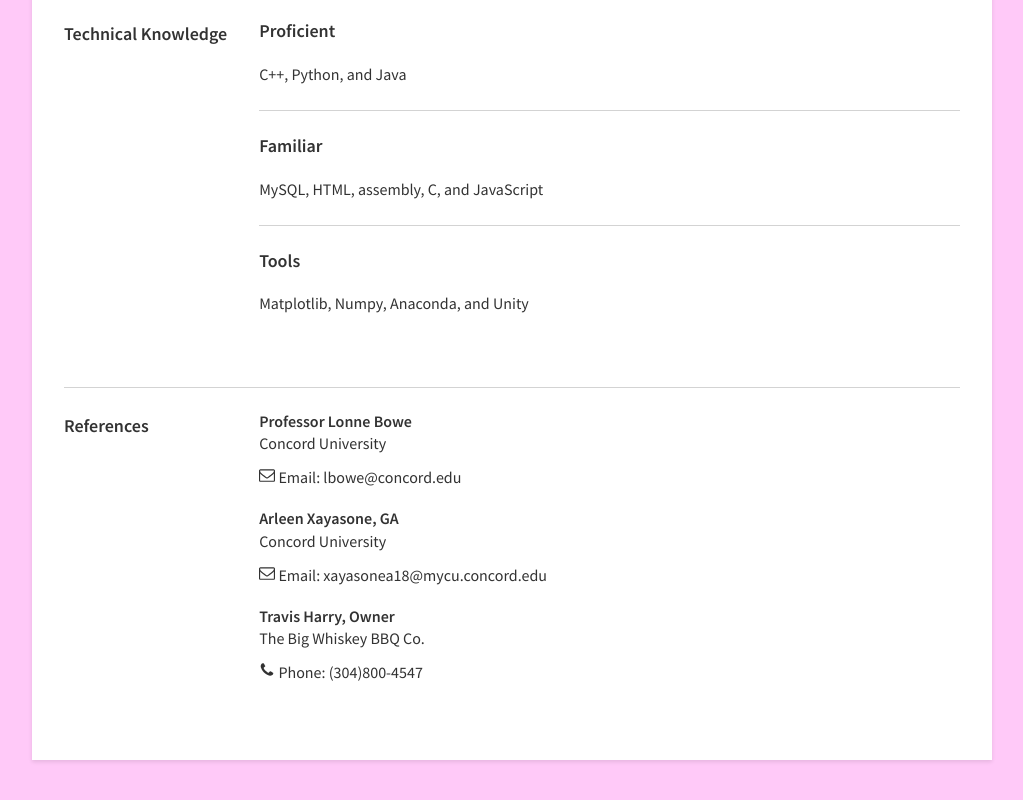
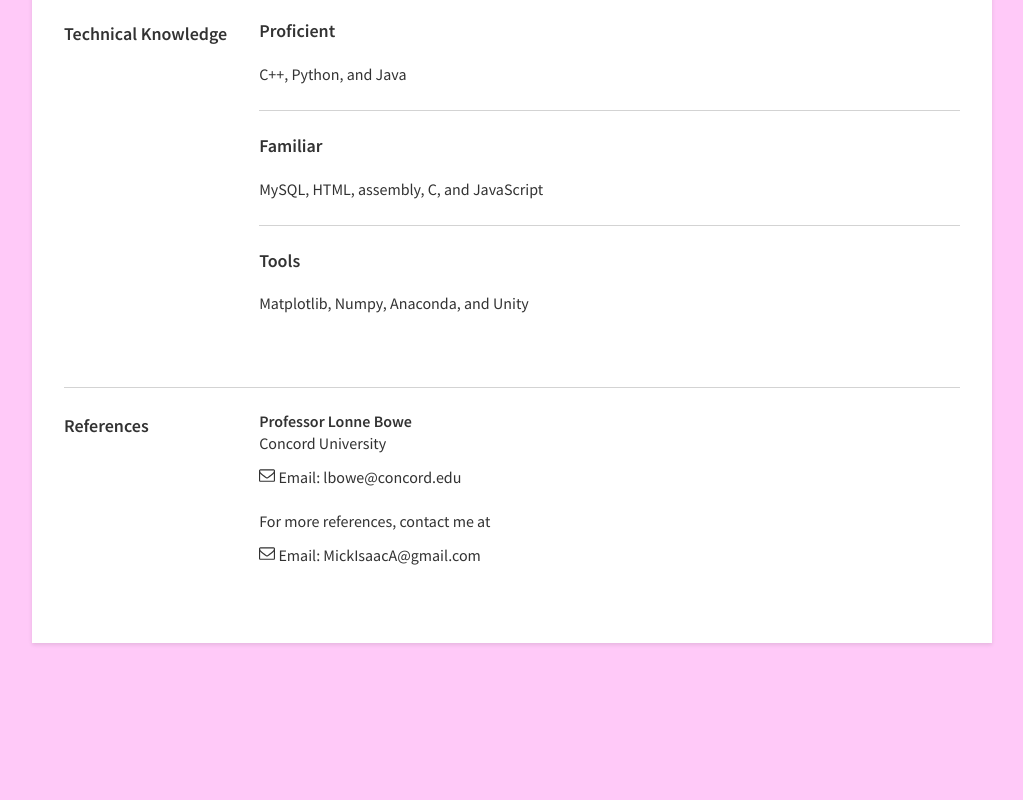
Before and after one commit to IsaacMick/IsaacMick.github.io, a plain HTML site: page index.html in a window 1280 px wide. Shown: the part 998-1798 px from the top of the page, without its empty margins (128-1151 px from the left). After the commit the page ends 1681 px from the top, so only its background shows below. Drawn offline with nearby package versions, Linux system fonts and the light colour scheme.

Commit message:
Privacy update
Because of both privacy and availability, I wanted to change the amount of references and list my MAIN reference that I feel is the best fit for my future profession.

```diff
--- a/index.html
+++ b/index.html
@@ -143,21 +143,12 @@
                     </div>
                 </div> <!-- end links -->
 
-                <div class="jobCompany">Arleen Xayasone, GA</div>
-                <div class="jobTitle">Concord University</div>
+
+                <div class="jobTitle">For more references, contact me at</div>
                 <div class="links">
                     <div class="linkItem">
                         <svg class="icon" viewBox="0 0 1792 1792" xmlns="http://www.w3.org/2000/svg"><path d="M1664 1504v-768q-32 36-69 66-268 206-426 338-51 43-83 67t-86.5 48.5-102.5 24.5h-2q-48 0-102.5-24.5t-86.5-48.5-83-67q-158-132-426-338-37-30-69-66v768q0 13 9.5 22.5t22.5 9.5h1472q13 0 22.5-9.5t9.5-22.5zm0-1051v-24.5l-.5-13-3-12.5-5.5-9-9-7.5-14-2.5h-1472q-13 0-22.5 9.5t-9.5 22.5q0 168 147 284 193 152 401 317 6 5 35 29.5t46 37.5 44.5 31.5 50.5 27.5 43 9h2q20 0 43-9t50.5-27.5 44.5-31.5 46-37.5 35-29.5q208-165 401-317 54-43 100.5-115.5t46.5-131.5zm128-37v1088q0 66-47 113t-113 47h-1472q-66 0-113-47t-47-113v-1088q0-66 47-113t113-47h1472q66 0 113 47t47 113z" /></svg>
-                        <a href="mailto:xayasonea18@mycu.concord.edu">Email: xayasonea18@mycu.concord.edu</a>
-                    </div>
-                </div> <!-- end links -->
-
-                <div class="jobCompany">Travis Harry, Owner</div>
-                <div class="jobTitle">The Big Whiskey BBQ Co.</div>
-                <div class="links">
-                    <div class="linkItem">
-                        <svg class="icon" viewBox="0 0 1792 1792" xmlns="http://www.w3.org/2000/svg"><path d="M1600 1240q0 27-10 70.5t-21 68.5q-21 50-122 106-94 51-186 51-27 0-53-3.5t-57.5-12.5-47-14.5-55.5-20.5-49-18q-98-35-175-83-127-79-264-216t-216-264q-48-77-83-175-3-9-18-49t-20.5-55.5-14.5-47-12.5-57.5-3.5-53q0-92 51-186 56-101 106-122 25-11 68.5-21t70.5-10q14 0 21 3 18 6 53 76 11 19 30 54t35 63.5 31 53.5q3 4 17.5 25t21.5 35.5 7 28.5q0 20-28.5 50t-62 55-62 53-28.5 46q0 9 5 22.5t8.5 20.5 14 24 11.5 19q76 137 174 235t235 174q2 1 19 11.5t24 14 20.5 8.5 22.5 5q18 0 46-28.5t53-62 55-62 50-28.5q14 0 28.5 7t35.5 21.5 25 17.5q25 15 53.5 31t63.5 35 54 30q70 35 76 53 3 7 3 21z" /></svg>
-                        <a href="tel:3048004547">Phone: (304)800-4547</a>
+                        <a href="mailto: mickisaaca@gmail.com">Email: MickIsaacA@gmail.com</a>
                     </div>
                 </div> <!-- end links -->
             </div>
```
